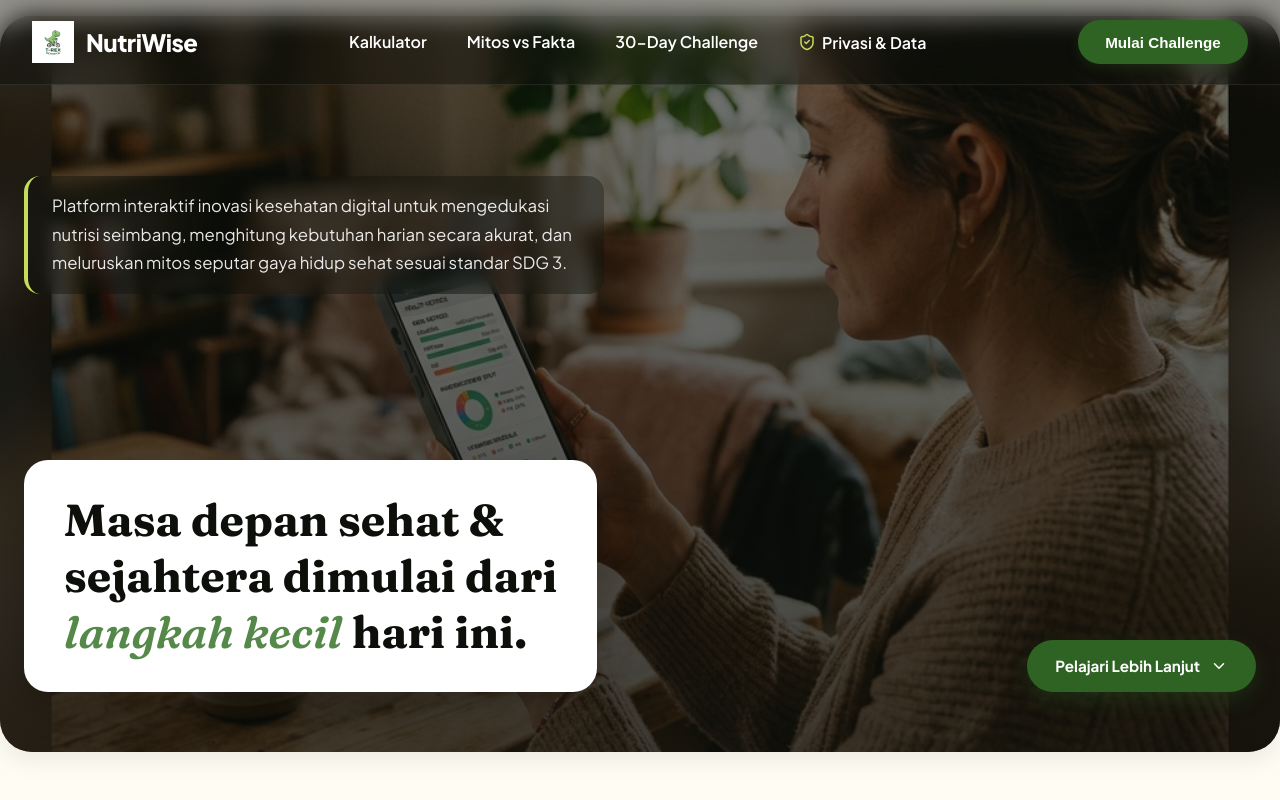
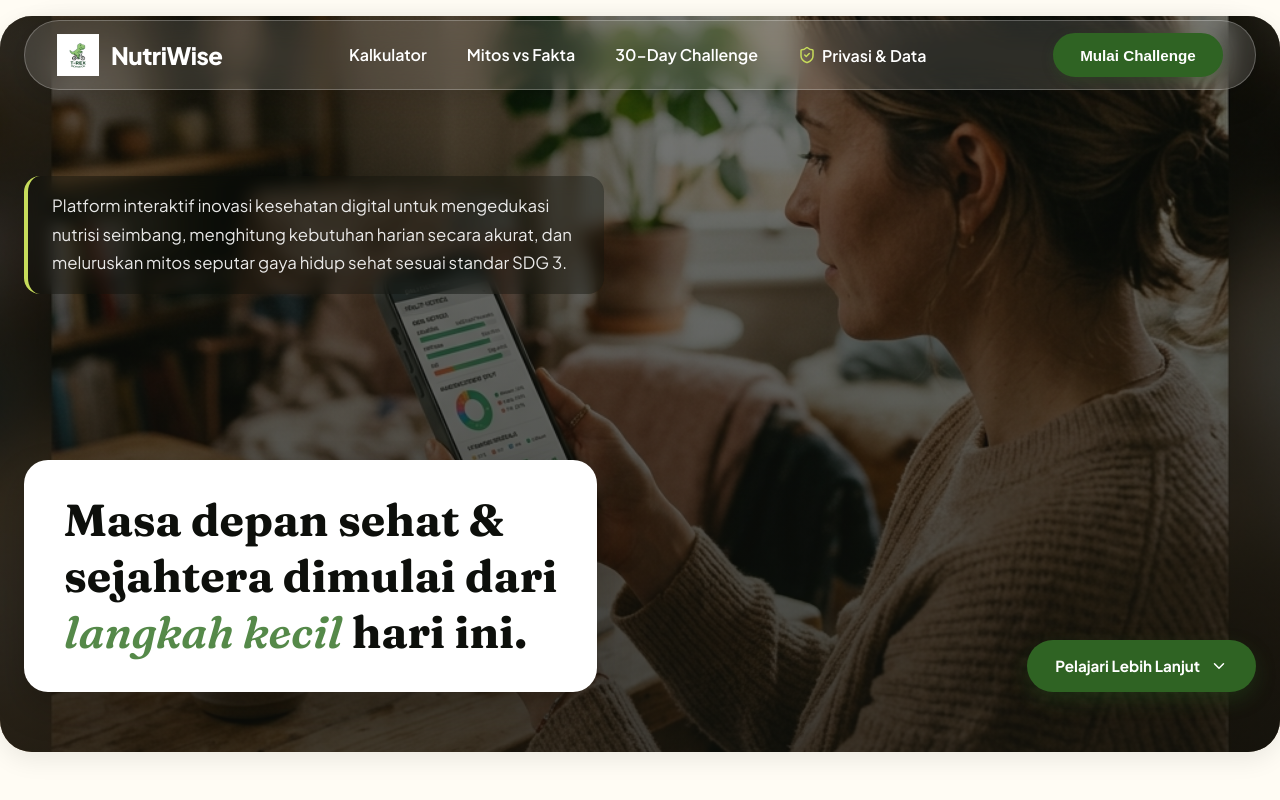
Before and after one commit to dababayou/NutriWise, a React (Vite) app: page / in a window 1280 px wide. Shown: the top 800 px of the page. Built offline with nearby package versions, Linux system fonts and the light colour scheme; no server answers; a web font is replaced by a local one.

Commit message:
style: initial floating transparent glass oval navbar transitioning to sticky cream header on scroll

```diff
--- a/src/components/Navbar.jsx
+++ b/src/components/Navbar.jsx
@@ -36,9 +36,9 @@ export default function Navbar({ onOpenPrivacy, onOpenAuth, currentUser, onLogou
           <li>
             <button
               onClick={() => { setMobileMenuOpen(false); onOpenPrivacy(); }}
-              style={{ background: 'none', border: 'none', cursor: 'pointer', fontFamily: 'inherit', fontSize: '1rem', fontWeight: 600, color: '#FFFFFF', display: 'flex', alignItems: 'center', gap: '6px' }}
+              className="btn-nav-privacy"
             >
-              <ShieldCheck size={18} color="#C7DC5B" /> Privasi & Data
+              <ShieldCheck size={18} className="privacy-icon" /> Privasi & Data
             </button>
           </li>
         </ul>
--- a/src/index.css
+++ b/src/index.css
@@ -88,33 +88,32 @@ h1, h2, h3, h4, .font-serif {
   margin-bottom: 48px;
 }
 
-/* Transparent Navbar Header matching attached user screenshot */
+/* Navbar Header: Initial Floating Transparent Oval Pill -> Scrolled Sticky Cream Header */
 .navbar-wrapper {
   position: fixed;
   top: 0;
   left: 0;
   right: 0;
   z-index: 1000;
-  padding: 16px 32px;
-  background: rgba(13, 15, 11, 0.45);
-  backdrop-filter: blur(12px);
-  -webkit-backdrop-filter: blur(12px);
-  border-bottom: 1px solid rgba(255, 255, 255, 0.08);
-  transition: var(--transition-normal);
+  padding: 20px 24px;
+  background: transparent;
+  transition: all 0.35s cubic-bezier(0.4, 0, 0.2, 1);
 }
 
 .navbar-inner {
   max-width: 1240px;
   margin: 0 auto;
-  background: transparent;
-  border-radius: 0;
-  padding: 4px 0;
+  background: rgba(255, 255, 255, 0.12);
+  backdrop-filter: blur(14px);
+  -webkit-backdrop-filter: blur(14px);
+  border-radius: 60px;
+  padding: 12px 32px;
   display: flex;
   align-items: center;
   justify-content: space-between;
-  box-shadow: none;
-  border: none;
-  transition: var(--transition-normal);
+  box-shadow: 0 8px 32px rgba(0, 0, 0, 0.15);
+  border: 1px solid rgba(255, 255, 255, 0.25);
+  transition: all 0.35s cubic-bezier(0.4, 0, 0.2, 1);
 }
 
 .navbar-logo {
@@ -127,6 +126,7 @@ h1, h2, h3, h4, .font-serif {
   font-weight: 800;
   font-family: var(--font-sans);
   letter-spacing: -0.02em;
+  transition: color 0.3s ease;
 }
 
 .navbar-logo img {
@@ -147,7 +147,7 @@ h1, h2, h3, h4, .font-serif {
   color: #FFFFFF;
   font-weight: 600;
   font-size: 1rem;
-  transition: var(--transition-fast);
+  transition: color 0.3s ease;
   position: relative;
 }
 
@@ -169,6 +169,66 @@ h1, h2, h3, h4, .font-serif {
 
 .navbar-menu a:hover::after {
   width: 100%;
+}
+
+.btn-nav-privacy {
+  background: none;
+  border: none;
+  cursor: pointer;
+  font-family: inherit;
+  font-size: 1rem;
+  font-weight: 600;
+  color: #FFFFFF;
+  display: flex;
+  align-items: center;
+  gap: 6px;
+  transition: color 0.3s ease;
+}
+
+.btn-nav-privacy .privacy-icon {
+  color: var(--color-lime);
+  transition: color 0.3s ease;
+}
+
+/* Scrolled Sticky State */
+.navbar-wrapper.scrolled {
+  padding: 12px 24px;
+  background: rgba(255, 252, 244, 0.95);
+  backdrop-filter: blur(16px);
+  -webkit-backdrop-filter: blur(16px);
+  box-shadow: 0 4px 20px rgba(13, 15, 11, 0.08);
+}
+
+.scrolled .navbar-inner {
+  background: transparent;
+  border-radius: 0;
+  padding: 4px 0;
+  box-shadow: none;
+  border-color: transparent;
+}
+
+.scrolled .navbar-logo {
+  color: var(--color-dark);
+}
+
+.scrolled .navbar-menu a {
+  color: var(--color-dark);
+}
+
+.scrolled .navbar-menu a:hover {
+  color: var(--color-forest);
+}
+
+.scrolled .navbar-menu a::after {
+  background-color: var(--color-forest);
+}
+
+.scrolled .btn-nav-privacy {
+  color: var(--color-dark);
+}
+
+.scrolled .btn-nav-privacy .privacy-icon {
+  color: var(--color-forest);
 }
 
 .btn-cta-outline {
```
